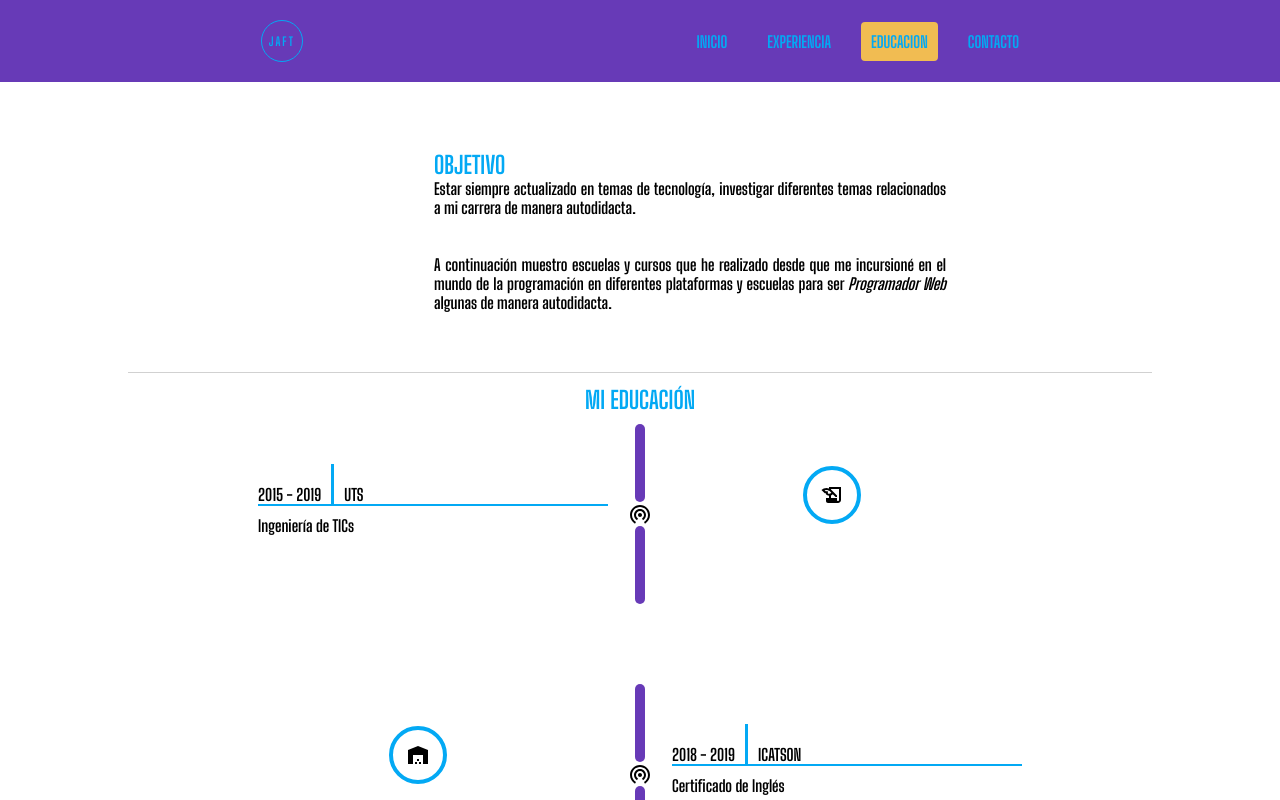
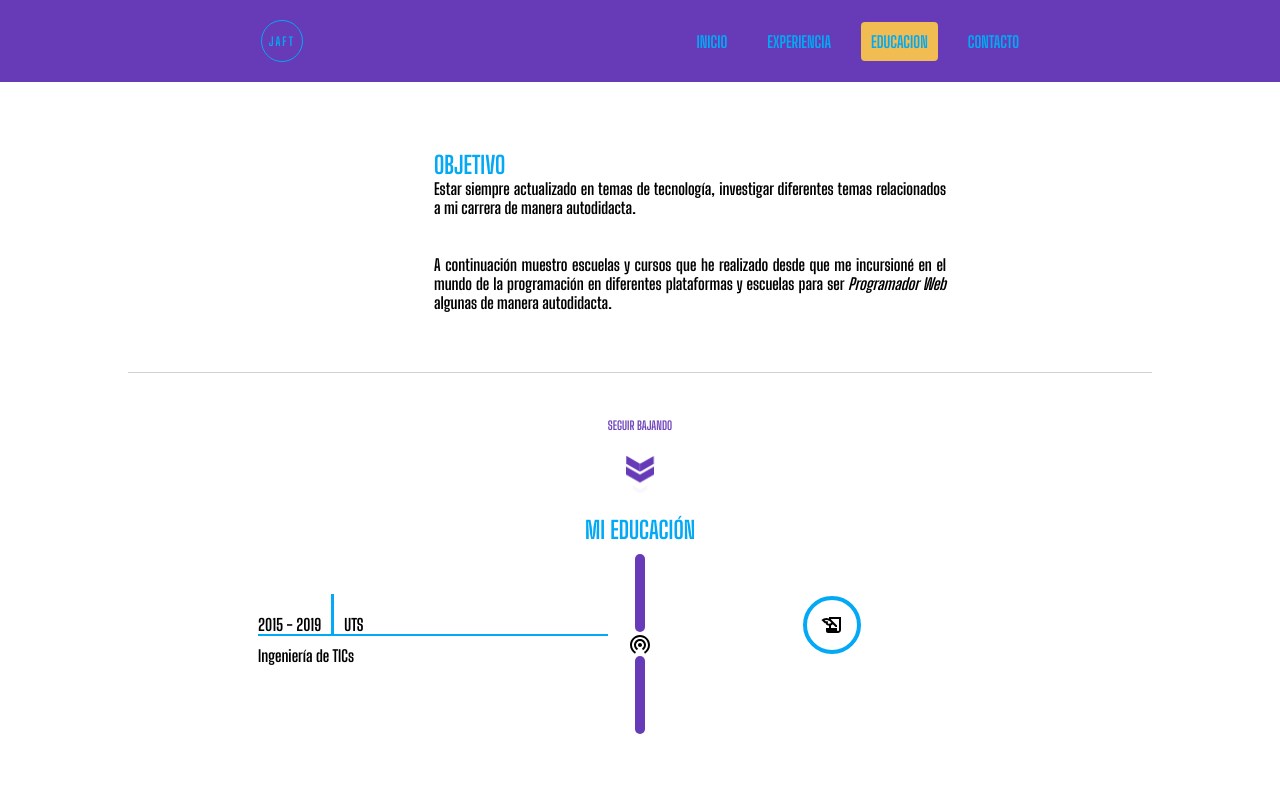
Before and after one commit to Javierfelixuts/porfolio, a React (Create React App) app: page /educacion in a window 1280 px wide. Shown: the top 800 px of the page. Built offline with nearby package versions, Linux system fonts and the light colour scheme.

Commit message:
Se agregó el scroll animation

```diff
--- a/src/components/bienvenida/bienvenida.css
+++ b/src/components/bienvenida/bienvenida.css
@@ -35,7 +35,7 @@
 }
 .title-profile{
     font-size: 30px;
-    margin-left: 30px;
+    margin-left: 10px;
     margin-bottom: 20px;
 }
 .title-profile > h2{
@@ -43,7 +43,7 @@
 }
 .profile-body{
     max-width: 450px;
-    margin-left: 30px;
+    margin-left: 10px;
 }
 h2{
     color: var(--orangePeach);
@@ -60,6 +60,6 @@ main{
 
 @media only screen and (max-width: 600px) {
     .profile{
-        margin-top: 70px;
+        margin-top: 20px;
     }
 }
--- a/src/components/mensaje/mensaje.css
+++ b/src/components/mensaje/mensaje.css
@@ -4,7 +4,7 @@
     margin-bottom: 30px;
 }
 .mensaje{
-    width: 80%;
+    width: 85%;
     max-width: 800px;
     margin: 0 auto;
     font-size: 16px;
--- /dev/null
+++ b/src/components/scrollDown/ScrollDown.jsx
@@ -0,0 +1,15 @@
+import React from 'react'
+import './scrollDown.css'
+
+const ScrollDown = () => {
+  return (
+    <div class="container">
+        <div class="chevron"></div>
+        <div class="chevron"></div>
+        <div class="chevron"></div>
+        <span class="text">Seguir Bajando</span>
+    </div>
+  )
+}
+
+export default ScrollDown
--- /dev/null
+++ b/src/components/scrollDown/scrollDown.css
@@ -0,0 +1,83 @@
+@import '../../variables.css';
+.container {
+    position: relative;
+    width: 100px;
+    height: 100px;
+    display: flex;
+    justify-content: center;
+    align-items: center;
+    flex-direction: column-reverse;
+    margin-bottom: 30px;
+  }
+  .chevron {
+    position: absolute;
+    width: 28px;
+    height: 8px;
+    opacity: 0;
+    transform: scale3d(0.5, 0.5, 0.5);
+    animation: move 3s ease-out infinite;
+  }
+
+  .chevron:first-child {
+    animation: move 3s ease-out 1s infinite;
+  }
+
+  .chevron:nth-child(2) {
+    animation: move 3s ease-out 2s infinite;
+  }
+
+  .chevron:before,
+  .chevron:after {
+    content: ' ';
+    position: absolute;
+    top: 0;
+    height: 100%;
+    width: 51%;
+    background: var(--blueDark);
+  }
+
+  .chevron:before {
+    left: 0;
+    transform: skew(0deg, 30deg);
+  }
+
+  .chevron:after {
+    right: 0;
+    width: 50%;
+    transform: skew(0deg, -30deg);
+  }
+
+  @keyframes move {
+    25% {
+      opacity: 1;
+
+    }
+    33% {
+      opacity: 1;
+      transform: translateY(30px);
+    }
+    67% {
+      opacity: 1;
+      transform: translateY(40px);
+    }
+    100% {
+      opacity: 0;
+      transform: translateY(55px) scale3d(0.5, 0.5, 0.5);
+    }
+  }
+
+  .text {
+    font-size: 12px;
+    color: var(--blueDark);;
+    text-transform: uppercase;
+    white-space: nowrap;
+    opacity: .25;
+    animation: pulse 2s linear alternate infinite;
+    margin-bottom: 20px;
+  }
+
+  @keyframes pulse {
+    to {
+      opacity: 1;
+    }
+  }
--- a/src/pages/contacto/Contacto.jsx
+++ b/src/pages/contacto/Contacto.jsx
@@ -60,7 +60,7 @@ const Contacto = () => {
         <center>
           <h2>CONTACTAME</h2>
           <h3>
-            <a href="https://api.whatsapp.com/send/?phone=6441077450&text&app_absent=0" target="_blank" rel="noopener noreferrer">
+            <a href="https://api.whatsapp.com/send/?phone=+526441077450&text&app_absent=0" target="_blank" rel="noopener noreferrer">
               Vía whatsapp  <WhatsAppIcon /></a>
             </h3>
         </center>
--- a/src/pages/educacion/Educacion.jsx
+++ b/src/pages/educacion/Educacion.jsx
@@ -6,6 +6,7 @@ import 'aos/dist/aos.css';
 
 import { VerticalTimeLine } from '../../components/timeline/VerticalTimeLine';
 import Mensaje from '../../components/mensaje/Mensaje';
+import ScrollDown from '../../components/scrollDown/ScrollDown';
 
 
 const Educacion = () => {
@@ -23,11 +24,13 @@ const Educacion = () => {
           </div>
         </div>
       </center>
+        <ScrollDown />
+
       <div className="overflow">
 
-            <center>
-            <h2>MI EDUCACIÓN</h2>
-          </center>
+              <center>
+              <h2>MI EDUCACIÓN</h2>
+            </center>
         {/* VerticalTimeLine tiene dos propiedades extras
 
         cuanto quieres posicionar los elementos del lado derecho, se necesitan las dos propiedades
@@ -60,7 +63,9 @@ const Educacion = () => {
           data-aos="fade-up"
           data-aos-anchor-placement="center-center"
           className="animate">
-            <h2>CURSOS</h2>
+            <center>
+              <h2>CURSOS</h2>
+            </center>
             <br/>
               <br/>
           </div>
--- a/src/pages/experiencia/Experiencia.jsx
+++ b/src/pages/experiencia/Experiencia.jsx
@@ -5,6 +5,7 @@ import HiveIcon from '@mui/icons-material/Hive';
 import CardTravelIcon from '@mui/icons-material/CardTravel';
 import { VerticalTimeLine } from '../../components/timeline/VerticalTimeLine'
 import './experiencia.css'
+import ScrollDown from '../../components/scrollDown/ScrollDown';
 
 const Experiencia = () => {
   return (
@@ -21,7 +22,8 @@ const Experiencia = () => {
           </div>
         </div>
       </center>
-    <div className='mb-6 overflow'>
+      <ScrollDown />
+    <div className='overflow'>
 
       <center>
         <h2>EXPERIENCIA EN EMPRESAS</h2>
--- a/src/pages/home/Home.jsx
+++ b/src/pages/home/Home.jsx
@@ -7,9 +7,9 @@ const Home = () => {
   return (
     <>
         <Bienvenida />
-        <Mensaje
+        {/* <Mensaje
           mensaje={" Estos son los lenguajes que he aprendido a lo largo de mi carrera para ser Programador Web ademas algunas herramientas que me ha tocado utilizar."}
-        />
+        /> */}
         <Tecnologias />
     </>
   )
```
